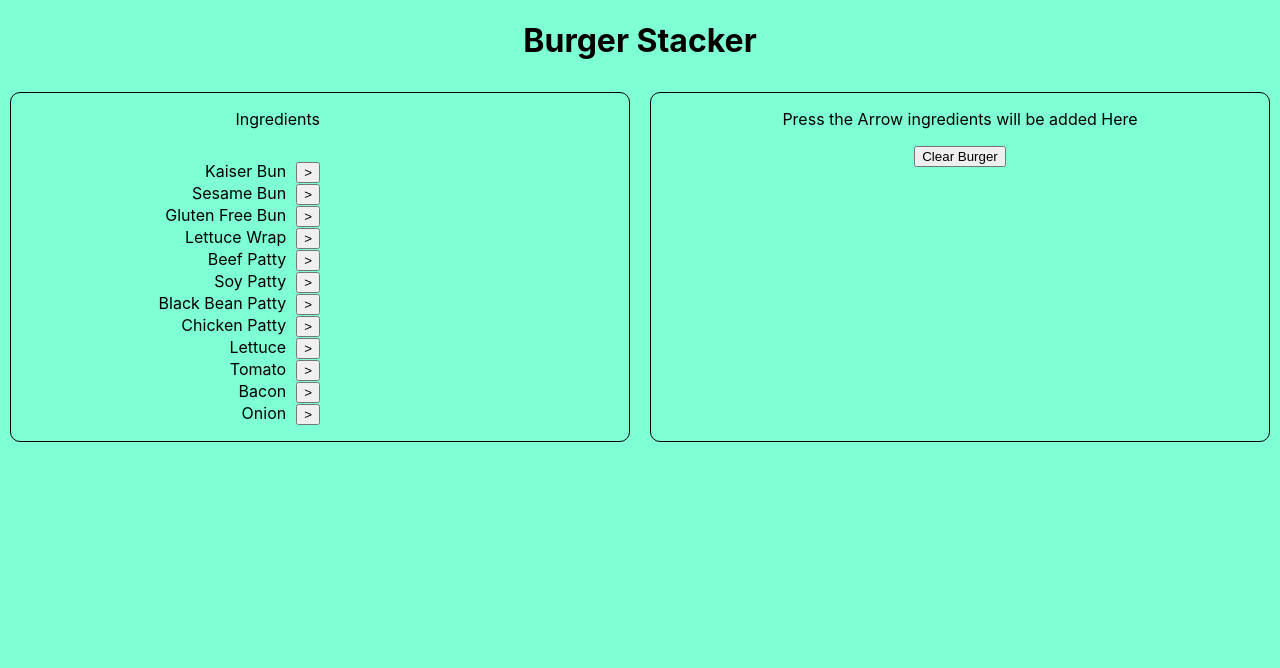
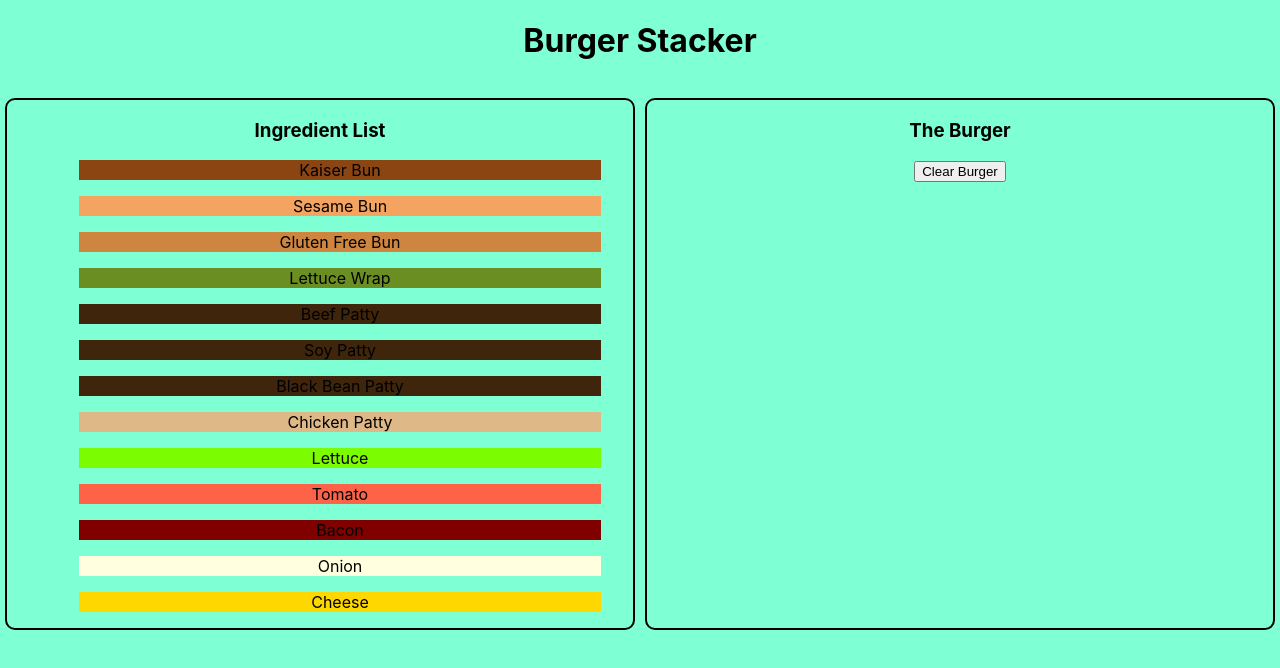
Before and after one commit to anaismveras/react-burger-stacker, a React (Create React App) app: page / in a window 1280 px wide. Shown: the top 668 px of the page. Built offline with nearby package versions, Linux system fonts and the light colour scheme.

Commit message:
revised branch to burgerHooks

```diff
--- /dev/null
+++ b/src/App.css
@@ -0,0 +1,21 @@
+* {
+    text-align: center;
+  }
+
+  ul {
+    list-style: none;
+  }
+
+  .panes {
+    display: flex;
+    flex-direction: row;
+    justify-content: space-between;
+  }
+
+  .pane {
+    margin: 1em .3em;
+    padding: 0 2em;
+    width: 45%;
+    border: 2px solid black;
+    border-radius: 10px;
+  }
--- a/src/App.js
+++ b/src/App.js
@@ -1,15 +1,13 @@
-// import './App.css';
-// import IngredientList from './IngredientList'
-// import BurgerPane from './BurgerPane'
+import logo from './logo.svg';
+import './App.css';
+import BurgerStacker from './BurgerStacker';
 
-// function App() {
+function App() {
+  return (
+    <div className="App">
+      <BurgerStacker />
+    </div>
+  );
+}
 
-//   return (
-//     <div className="App">
-//       <IngredientList />
-//       <BurgerPane />
-//     </div>
-//   );
-// }
-
-// export default App;
+export default App;
--- a/src/BurgerPane.js
+++ b/src/BurgerPane.js
@@ -1,21 +1,21 @@
+// this guy is where the burger happens
 import React, { Component } from 'react'
-import './ingredients.css';
+import Ingredient from './Ingredient'
+// we'll also want something that clears the burger
 
 export default class BurgerPane extends Component {
+    // we want to loop over the burgerbits that user has added
+    // display one Ingredient component for every bit of the burger
     render () {
-            let burgerImage = this.props.emptyIngredients.map(ingredient => {
-                return (
-                    <div>
-                        {ingredient}
-                    </div>
-                )
-            })
-            return (
-                <div>
-                    <p>Press the Arrow ingredients will be added Here</p>
-                    <ul>{burgerImage}</ul>
-                    <button onClick={(e) => this.props.clearBurger(e)}>Clear Burger</button>
-                </div>
-            )
+        let burgerBits = this.props.ingredients.map(mapIngredient => (
+            <Ingredient ingredient={mapIngredient} clicky={this.props.remove}/>
+        ))
+        return (
+            <section className='pane'>
+                <h3>The Burger</h3>
+                { burgerBits }
+                <button onClick={this.props.clear}>Clear Burger</button>
+            </section>
+        )
     }
 }
--- /dev/null
+++ b/src/BurgerStacker.js
@@ -0,0 +1,74 @@
+import React, { Component } from 'react'
+import BurgerPane from './BurgerPane'
+import IngredientList from './IngredientList'
+
+export default class BurgerStacker extends Component {
+	// state --> holds ingredients
+	state = {
+		ingredients: [
+			{ name: 'Kaiser Bun', color: 'saddlebrown' },
+			{ name: 'Sesame Bun', color: 'sandybrown' },
+			{ name: 'Gluten Free Bun', color: 'peru' },
+			{ name: 'Lettuce Wrap', color: 'olivedrab' },
+			{ name: 'Beef Patty', color: '#3F250B' },
+			{ name: 'Soy Patty', color: '#3F250B' },
+			{ name: 'Black Bean Patty', color: '#3F250B' },
+			{ name: 'Chicken Patty', color: 'burlywood' },
+			{ name: 'Lettuce', color: 'lawngreen' },
+			{ name: 'Tomato', color: 'tomato' },
+			{ name: 'Bacon', color: 'maroon' },
+			{ name: 'Onion', color: 'lightyellow' },
+			{ name: 'Cheese', color: 'gold' },
+		],
+		burgerIngredients: []
+	}
+	// add to stack function(maybe passed to child?)
+    addToStack = (e) => {
+        console.log('this is what was clicked', e.target)
+        let ingColor = e.target.style.backgroundColor
+        console.log('is this what I want?', e.target.style.backgroundColor)
+        let ingName = e.target.innerText
+        this.setState({
+					burgerIngredients: [
+						{ name: ingName, color: ingColor },
+                        ...this.state.burgerIngredients
+					]
+				})
+    }
+
+    // remove from stack
+    removeFromStack = (e) => {
+        console.log('old stack', this.state.burgerIngredients)
+        let newBurgIngArr = this.state.burgerIngredients.filter(ingrs => ingrs.name != e.target.innerText)
+        console.log('new stack', newBurgIngArr)
+        this.setState({
+            burgerIngredients: newBurgIngArr
+        })
+    }
+
+	// clear burger stack function(maybe passed to child?)
+    clearBurger = () => {
+        this.setState({
+            burgerIngredients: []
+        })
+    }
+
+	render() {
+		return (
+			<main>
+				<h1>Burger Stacker</h1>
+				<div className='panes'>
+					<IngredientList
+                        ingredients={this.state.ingredients}
+                        add={this.addToStack}
+                    />
+					<BurgerPane
+                        ingredients={this.state.burgerIngredients}
+                        remove={this.removeFromStack}
+                        clear={this.clearBurger}
+                    />
+				</div>
+			</main>
+		)
+	}
+}
--- /dev/null
+++ b/src/Ingredient.js
@@ -0,0 +1,14 @@
+// Ingredient is a child of IngredientList
+// gets the props of an individual ingredient, color and name
+import React, { Component } from 'react'
+
+export default class Ingredient extends Component {
+
+    render () {
+        return (
+            <p style={{backgroundColor: this.props.ingredient.color}} onClick={this.props.clicky}>
+                { this.props.ingredient.name }
+            </p>
+        )
+    }
+}
--- a/src/IngredientList.js
+++ b/src/IngredientList.js
@@ -1,22 +1,24 @@
+// ingredient list will loop over props(ingredients)
+// produces an Ingredient component for every ingredient in the array
 import React, { Component } from 'react'
+import Ingredient from './Ingredient'
 
 export default class IngredientList extends Component {
-
     render () {
-        let BurgerIngredients = this.props.ingredients.map((ingredient) => {
-            return (
-                <div>
-                    {ingredient.name}
-                    <button className='ingredientButton' onClick={(e) => this.props.addIngredient(e, ingredient.name)}>></button>
-                </div>
-            )
-        })
+        // here we need to store our group of ingredients(the component)
+        let allIngredients = this.props.ingredients.map(ingredient => (
+            <li onClick={this.props.add}>
+                <Ingredient ingredient={ingredient} />
+            </li>
+        ))
+        // then in our return, we'll render those as necessary
         return (
-            <div className='parent'>
-                <p>Ingredients</p>
-                <br />
-                <ul>{BurgerIngredients}</ul>
-            </div>
+            <section className='pane'>
+                <h3>Ingredient List</h3>
+                <ul className="ingredient-list">
+                    { allIngredients }
+                </ul>
+            </section>
         )
     }
 }
--- a/src/Ingredients.js
+++ /dev/null
@@ -1,57 +0,0 @@
-import React, { Component } from 'react'
-import IngredientList from './IngredientList'
-import BurgerPane from './BurgerPane'
-
-export default class Ingredients extends Component {
-   state = {
-        ingredients: [
-           {name: 'Kaiser Bun', color: 'saddlebrown'},
-           {name: 'Sesame Bun', color: 'sandybrown'},
-           {name: 'Gluten Free Bun', color: 'peru'},
-           {name: 'Lettuce Wrap', color: 'olivedrab'},
-           {name: 'Beef Patty', color: '#3F250B'},
-           {name: 'Soy Patty', color: '#3F250B'},
-           {name: 'Black Bean Patty', color: '#3F250B'},
-           {name: 'Chicken Patty', color: 'burlywood'},
-           {name: 'Lettuce', color: 'lawngreen'},
-           {name: 'Tomato', color: 'tomato'},
-           {name: 'Bacon', color: 'maroon'},
-           {name: 'Onion', color: 'lightyellow'}
-         ],
-         emptyIngredients: []
-   }
-
-   addIngredient = (e, newIng) => {
-    e.preventDefault()
-    let newIngredient = this.state.emptyIngredients
-        newIngredient.unshift(newIng)
-    this.setState({
-        emptyIngredients: newIngredient
-    })
-    }
-
-    clearBurger = () => {
-        this.setState({
-          emptyIngredients: []
-        })
-      }
-
-    render () {
-        return (
-            <div className='parent'>
-                <div className='IngredientList'>
-                <IngredientList ingredients={this.state.ingredients}
-                addIngredient={this.addIngredient}
-                />
-                </div>
-                <div className='BurgerPane'>
-                <BurgerPane
-                emptyIngredients={this.state.emptyIngredients}
-                clearBurger={this.clearBurger}
-                />
-                </div>
-            </div>
-        )
-    }
-
-}
--- a/src/index.js
+++ b/src/index.js
@@ -1,15 +1,12 @@
 import React from 'react';
 import ReactDOM from 'react-dom';
 import './index.css';
-import Ingredients from './Ingredients'
+import App from './App';
 import reportWebVitals from './reportWebVitals';
 
 ReactDOM.render(
   <React.StrictMode>
-    <h1>Burger Stacker</h1>
-    <div>
-      <Ingredients />
-    </div>
+    <App />
   </React.StrictMode>,
   document.getElementById('root')
 );
```
